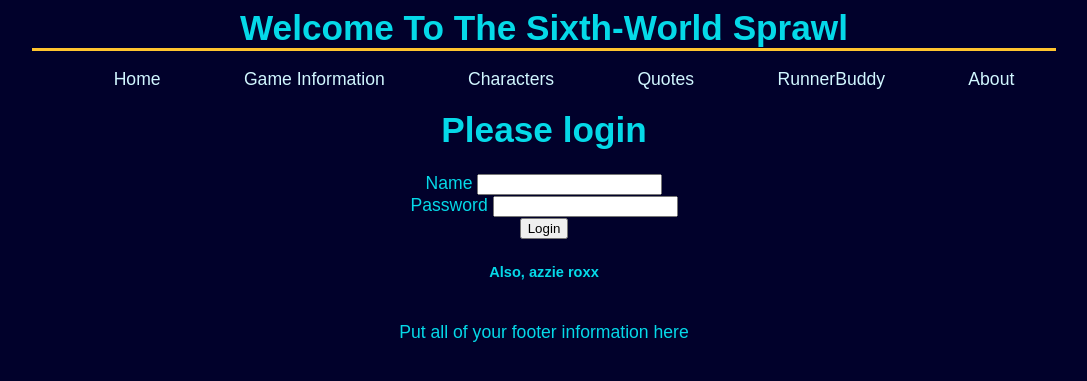
After one commit to RocinRykor/SixthWorldSprawlWebsite, a Flask app: page /login/ in a window 1280 px wide. The commit adds this page. Shown: the top 381 px of the page, without its empty margins (96-1183 px from the left). Run offline with Flask 2, Linux system fonts and the light colour scheme; parts of the project's set-up code (start-up, migrations or seed data) failed here and were passed over.

Commit message:
Login/logout works

```diff
--- a/sixthworldsprawl/app.py
+++ b/sixthworldsprawl/app.py
@@ -4,6 +4,7 @@ from flask_login import LoginManager
 from flask_migrate import Migrate
 from routes.general import general
 from routes.admin import admin
+from routes.auth import auth
 import models
 # from flask_statistics import Statistics
 
@@ -40,6 +41,7 @@ def build_app():
     app.config.from_object(Config())
     app.register_blueprint(general)
     app.register_blueprint(admin)
+    app.register_blueprint(auth)
     db.init_app(app)
     migrate.init_app(app, db)
     login_manager.init_app(app, db)
--- /dev/null
+++ b/sixthworldsprawl/forms.py
@@ -0,0 +1,11 @@
+from flask_wtf import FlaskForm
+from wtforms import StringField, SubmitField, PasswordField
+# from wtforms import BooleanField
+from wtforms.validators import InputRequired, Length
+
+
+class LoginForm(FlaskForm):
+    name = StringField("Name", validators=[InputRequired(), Length(max=30)])
+    password = PasswordField("Password", validators=[InputRequired(),
+                                                     Length(min=12)])
+    submit = SubmitField("Login")
--- /dev/null
+++ b/sixthworldsprawl/routes/auth.py
@@ -0,0 +1,55 @@
+from flask import Blueprint, redirect, render_template, request, flash
+from flask_login import current_user, login_required
+from forms import LoginForm
+from utils import flash_form_errors
+from sixthworldsprawl import models
+from werkzeug.security import check_password_hash
+from flask_login import login_user, logout_user
+
+
+User = models.User
+
+
+auth = Blueprint("auth", __name__)
+
+
+@auth.route("/logout/")
+@login_required
+def logout():
+    current_user.authenticated = False
+    logout_user()
+    return redirect("/login/")
+
+
+@auth.route("/login/", methods=["GET"])
+def login():
+    wtform = LoginForm()
+    return render_template("/login.html", form=wtform)
+
+
+@auth.route("/login/", methods=["POST"])
+def process_login():
+    wtform = LoginForm(request.form)
+
+    # Check if the form is valid. If not, return to the login screen.
+    if not wtform.validate():
+        flash_form_errors(wtform, "error")
+        return render_template("/login.html", form=wtform)
+
+    # Check if the user exists
+    form_name = wtform.name.data
+    user = User.query.filter_by(name=form_name).first()
+
+    if not user:
+        flash("Invalid username or password", "error")
+        return render_template("/login.html", form=wtform)
+
+    password = wtform.password.data
+    if not check_password_hash(user.password, password):
+        flash("Invalid username or password", "error")
+        return render_template("/login.html", form=wtform)
+
+    login_user(user)
+    flash(f"Welcome {user.name}", "info")
+    user.authenticated = True
+    return redirect("/")
--- a/sixthworldsprawl/templates/index.html
+++ b/sixthworldsprawl/templates/index.html
@@ -3,5 +3,7 @@
 {% block main %}
 
 <h2>This is the main block on the Example page</h2>
+{{current_user.name}}
+{{current_user.password}}
 
 {% endblock %}
--- /dev/null
+++ b/sixthworldsprawl/templates/login.html
@@ -0,0 +1,22 @@
+{% extends "partials/base.html" %}
+
+{% block main %}
+
+<h1>Please login</h1>
+<form class="wtform" action="/login/" method="POST">
+    {{form.csrf_token}}
+    <div class="wtform_field">
+        {{form.name.label}}
+        {{form.name}}
+    </div>
+    <div class="wtform_field">
+        {{form.password.label}}
+        {{form.password}}
+    </div>
+    <div class="wtform_field">
+        {{form.submit}}
+    </div>
+</form>
+<h5>Also, azzie roxx</h5>
+
+{% endblock %}
--- /dev/null
+++ b/sixthworldsprawl/utils.py
@@ -0,0 +1,6 @@
+from flask import flash
+
+
+def flash_form_errors(form, category):
+    for field, error in form.errors.items():
+        flash(f"{field}: {error[0]}", category)
```
Also changed, not shown: migrations/versions/1dfc2a6e016e_user_id_userid.py (added, +30 -0 lines), migrations/versions/9272949191d1_added_user_model_but_for_real_this_time.py (added, +54 -0 lines), sixthworldsprawl/models.py (+5 -2 lines).
